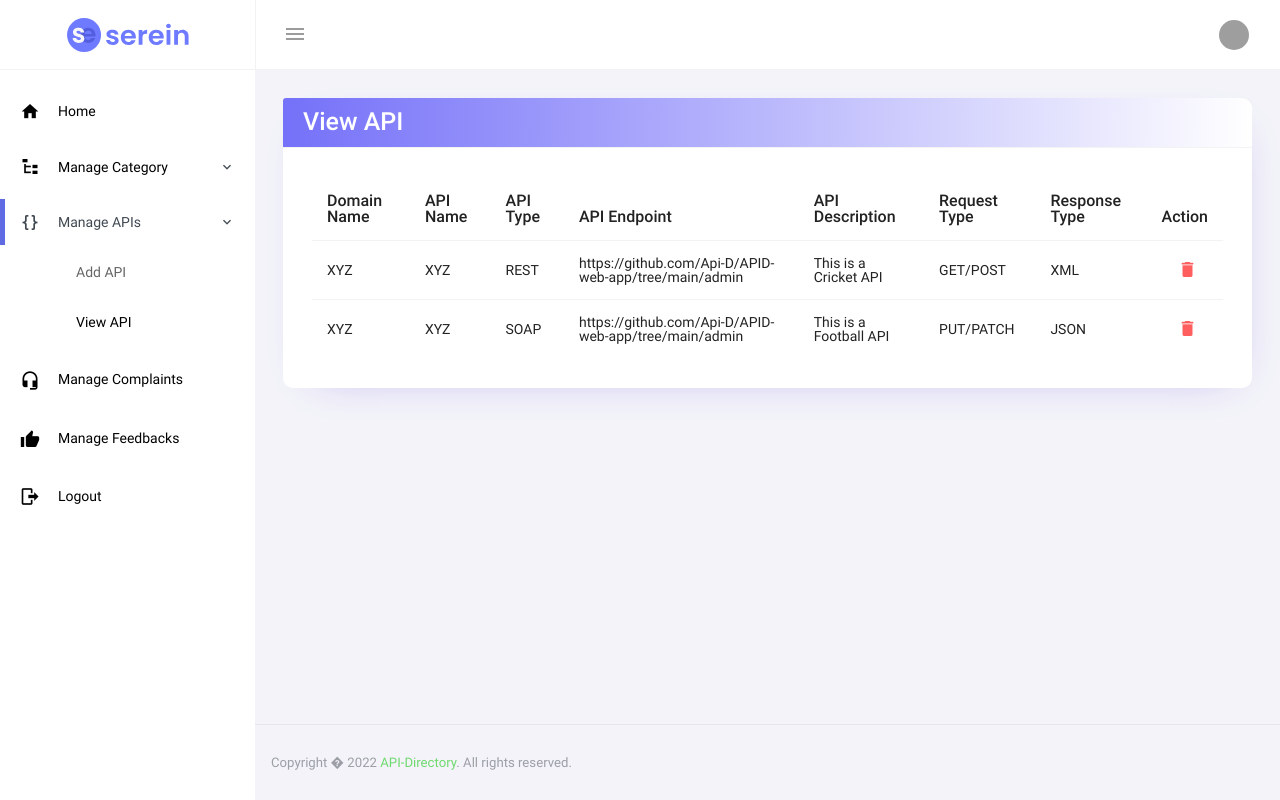
After one commit to Api-D/APID-web-app, a Java web app: page /viewApi.jsp in a window 1280 px wide. The commit adds this page. Run offline with Tomcat 11, a stand-in JSP engine, Linux system fonts and the light colour scheme; some libraries are stand-ins or nearby versions; grey boxes are pictures that could not be loaded.

Commit message:
Updated menu.jsp and added viewApi.jsp files

```diff
--- a/admin/menu.jsp
+++ b/admin/menu.jsp
@@ -2,14 +2,13 @@
 	<ul class="nav">
 
 		<li class="nav-item"><a class="nav-link" href="index.jsp"> <i
-				class="mdi mdi-home menu-icon"></i> <span
-				class="menu-title">Home</span>
+				class="mdi mdi-home menu-icon"></i> <span class="menu-title">Home</span>
 		</a></li>
 
 		<li class="nav-item"><a class="nav-link" data-toggle="collapse"
 			href="#ui-basic" aria-expanded="false" aria-controls="ui-basic">
-				<i class="mdi mdi-file-tree menu-icon"></i> <span
-				class="menu-title">Manage Category</span> <i class="menu-arrow"></i>
+				<i class="mdi mdi-file-tree menu-icon"></i> <span class="menu-title">Manage
+					Category</span> <i class="menu-arrow"></i>
 		</a>
 			<div class="collapse" id="ui-basic">
 				<ul class="nav flex-column sub-menu">
@@ -18,32 +17,33 @@
 					<li class="nav-item"><a class="nav-link"
 						href="viewCategory.jsp">View Category</a></li>
 				</ul>
-			</div>
-		</li>
+			</div></li>
 
 		<li class="nav-item"><a class="nav-link" data-toggle="collapse"
 			href="#editors" aria-expanded="false" aria-controls="editors"> <i
-				class="mdi mdi-code-braces menu-icon"></i> <span
-				class="menu-title">Manage APIs</span> <i class="menu-arrow"></i>
+				class="mdi mdi-code-braces menu-icon"></i> <span class="menu-title">Manage
+					APIs</span> <i class="menu-arrow"></i>
 		</a>
 			<div class="collapse" id="editors">
 				<ul class="nav flex-column sub-menu">
 					<li class="nav-item"><a class="nav-link" href="./addapi.jsp">Add
 							API</a></li>
 				</ul>
+				<ul class="nav flex-column sub-menu">
+					<li class="nav-item"><a class="nav-link" href="./viewApi.jsp">View
+							API</a></li>
+				</ul>
 			</div></li>
 
 		<li class="nav-item"><a class="nav-link"
-			href="viewComplaints.jsp"><i
-				class="mdi mdi-headset menu-icon"></i> Manage Complaints</a></li>
+			href="viewComplaints.jsp"><i class="mdi mdi-headset menu-icon"></i>
+				Manage Complaints</a></li>
 
 		<li class="nav-item"><a class="nav-link" href="viewFeedback.jsp"><i
-				class="mdi mdi-thumb-up menu-icon"> </i>Manage
-				Feedbacks</a></li>
+				class="mdi mdi-thumb-up menu-icon"> </i>Manage Feedbacks</a></li>
 
 		<li class="nav-item"><a class="nav-link" href=""> <i
-				class="mdi mdi-logout menu-icon"></i> <span
-				class="menu-title">Logout</span>
+				class="mdi mdi-logout menu-icon"></i> <span class="menu-title">Logout</span>
 		</a></li>
 	</ul>
 </nav>
--- /dev/null
+++ b/admin/viewApi.jsp
@@ -0,0 +1,129 @@
+<%@ page language="java" contentType="text/html; charset=ISO-8859-1"
+	pageEncoding="ISO-8859-1"%>
+<!DOCTYPE html>
+<html lang="en">
+
+<head>
+<!-- Required meta tags -->
+<meta charset="utf-8">
+<meta name="viewport"
+	content="width=device-width, initial-scale=1, shrink-to-fit=no">
+<title>Serein Admin</title>
+<!-- plugins:css -->
+<link rel="stylesheet"
+	href="adminResources/css/materialdesignicons.min.css">
+<link rel="stylesheet" href="adminResources/css/vendor.bundle.base.css">
+<link rel="stylesheet"
+	href="adminResources/css/vendor.bundle.addons.css">
+<!-- endinject -->
+<!-- plugin css for this page -->
+<!-- End plugin css for this page -->
+<!-- inject:css -->
+<link rel="stylesheet" href="adminResources/css/style.css">
+<!-- endinject -->
+<link rel="shortcut icon" href="adminResources/image/favicon.png" />
+</head>
+
+<body>
+	<div class="container-scroller">
+		<!-- partial:partials/_navbar.html -->
+
+
+		<jsp:include page="header.jsp"></jsp:include>
+
+
+		<!-- partial -->
+		<div class="container-fluid page-body-wrapper">
+			<!-- partial:partials/_sidebar.html -->
+
+
+			<jsp:include page="menu.jsp"></jsp:include>
+
+
+			<!-- partial -->
+			<div class="main-panel">
+				<div class="content-wrapper">
+					<div class="card">
+						<div class="card-header"
+							style="background: linear-gradient(91deg, #7571f9, transparent);"\>
+							<h3 class="m-0 text-white">View API</h3>
+						</div>
+						<div class="card-body">
+							<div class="row">
+								<div class="col-12">
+									<div class="table-responsive">
+										<table id="order-listing" class="table">
+											<thead>
+												<tr>
+													<th>Domain Name</th>
+													<th>API Name</th>
+													<th>API Type</th>
+													<th>API Endpoint</th>
+													<th>API Description</th>
+													<th>Request Type</th>
+													<th>Response Type</th>
+													<th>Action</th>
+												</tr>
+											</thead>
+											<tbody>
+												<tr>
+													<td>XYZ</td>
+													<td>XYZ</td>
+													<td>REST</td>
+													<td>https://github.com/Api-D/APID-web-app/tree/main/admin</td>
+													<td>This is a Cricket API</td>
+													<td>GET/POST</td>
+													<td>XML</td>
+													<td><a href=""> <i
+															class="mdi mdi-delete lead text-danger ml-3"></i>
+													</a></td>
+												</tr>
+												<tr>
+													<td>XYZ</td>
+													<td>XYZ</td>
+													<td>SOAP</td>
+													<td>https://github.com/Api-D/APID-web-app/tree/main/admin</td>
+													<td>This is a Football API</td>
+													<td>PUT/PATCH</td>
+													<td>JSON</td>
+													<td><a href=""> <i
+															class="mdi mdi-delete lead text-danger ml-3"></i>
+													</a></td>
+												</tr>
+											</tbody>
+										</table>
+									</div>
+								</div>
+							</div>
+						</div>
+					</div>
+				</div>
+				<!-- content-wrapper ends -->
+				<!-- partial:../../partials/_footer.html -->
+
+				<jsp:include page="footer.jsp"></jsp:include>
+
+				<!-- partial -->
+			</div>
+			<!-- main-panel ends -->
+		</div>
+		<!-- page-body-wrapper ends -->
+	</div>
+	<!-- container-scroller -->
+	<!-- plugins:js -->
+	<script src="adminResources/js/vendor.bundle.base.js"></script>
+	<script src="adminResources/js/vendor.bundle.addons.js"></script>
+	<!-- endinject -->
+	<!-- inject:js -->
+	<script src="adminResources/js/off-canvas.js"></script>
+	<script src="adminResources/js/hoverable-collapse.js"></script>
+	<script src="adminResources/js/template.js"></script>
+	<script src="adminResources/js/settings.js"></script>
+	<script src="adminResources/js/todolist.js"></script>
+	<!-- endinject -->
+	<!-- Custom js for this page-->
+	<script src="adminResources/js/data-table.js"></script>
+	<!-- End custom js for this page-->
+</body>
+
+</html>
```
